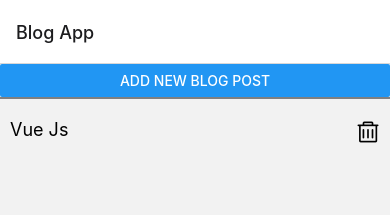
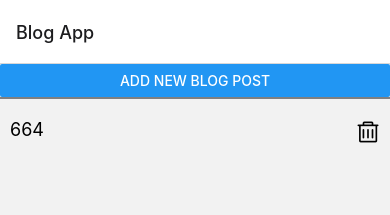
Before and after one commit to leventozz/blog-app, a React Native app: screen / in a window 390 px wide. Both pictures are taken after a click on the button "ADD NEW BLOG POST". Shown: the top 215 px of the page. Built offline with nearby package versions, Linux system fonts and the light colour scheme.

Commit message:
added blog screen

```diff
--- a/App.js
+++ b/App.js
@@ -5,6 +5,7 @@ import { createNativeStackNavigator } from '@react-navigation/native-stack';
 import IndexScreen from './screens/IndexScreen';
 import CreateScreen from './screens/CreateScreen';
 import { Provider } from './context/BlogContext';
+import BlogScreen from './screens/BlogScreen';
 
 const Stack = createNativeStackNavigator();
 
@@ -16,6 +17,7 @@ export default function App() {
         <Stack.Navigator screenOptions={{ headerTitle: 'Blog App' }}>
           <Stack.Screen name="Index" component={IndexScreen} />
           <Stack.Screen name="Create" component={CreateScreen} />
+          <Stack.Screen name="Blog" component={BlogScreen} />
         </Stack.Navigator>
       </NavigationContainer>
     </Provider>
--- a/context/BlogContext.js
+++ b/context/BlogContext.js
@@ -4,7 +4,8 @@ import CreateDataContext from './CreateDataContext'
 const blogReducer = (state, action) => {
     switch (action.type) {
         case 'add_blogpost':
-            return [...state, { id: Math.floor(Math.random() * 999).toString(), title: 'Vue Js' }];
+            const rndValue = Math.floor(Math.random() * 999).toString()
+            return [...state, { id: rndValue, title: rndValue }];
         case 'del_blogpost':
             return state.filter((blogPost) => blogPost.id !== action.payload);
         default:
--- /dev/null
+++ b/screens/BlogScreen.js
@@ -0,0 +1,15 @@
+import { StyleSheet, Text, View } from 'react-native'
+import React, { useContext } from 'react'
+import { Context } from '../context/BlogContext'
+
+export default function BlogScreen({ route }) {
+  const { state } = useContext(Context)
+  const blogPost = state.find((blogPost)=> blogPost.id === route.params.id)
+  return (
+    <View>
+      <Text>{blogPost.title}</Text>
+    </View>
+  )
+}
+
+const styles = StyleSheet.create({})
--- a/screens/IndexScreen.js
+++ b/screens/IndexScreen.js
@@ -3,7 +3,7 @@ import React, { useContext } from 'react'
 import { Context } from '../context/BlogContext'
 import { AntDesign } from '@expo/vector-icons';
 
-export default function IndexScreen() {
+export default function IndexScreen({ navigation }) {
   const { state, addBlogPost, deleteBlogPost } = useContext(Context);
   return (
     <View>
@@ -16,6 +16,9 @@ export default function IndexScreen() {
         keyExtractor={blogPost => blogPost.id}
         renderItem={({ item }) => {
           return (
+            <TouchableOpacity
+              onPress={() => navigation.navigate('Blog',{id:item.id})}
+            >
               <View style={styles.row}>
                 <Text style={styles.title}>
                   {item.title}
@@ -24,6 +27,7 @@ export default function IndexScreen() {
                   <AntDesign name="delete" size={24} color="black" onPress={() => deleteBlogPost(item.id)} />
                 </TouchableOpacity>
               </View>
+            </TouchableOpacity>
           )
         }}
       />
```
Lines whose indentation alone changed are shown as unchanged.
